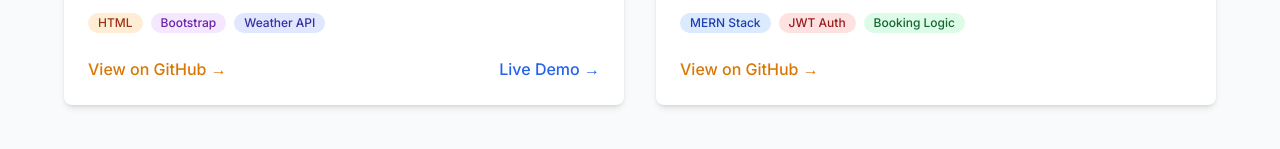
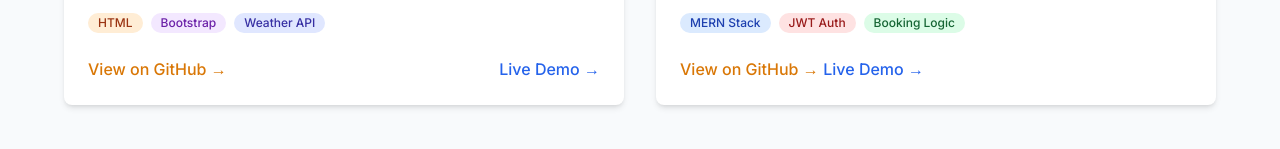
Before and after one commit to yash-web07/portfolio, a plain HTML site: page index.html in a window 1280 px wide. Shown: the part 3369-3518 px from the top of the page. Drawn offline with nearby package versions, Linux system fonts and the light colour scheme.

Commit message:
Adding travels project link index.html

```diff
--- a/index.html
+++ b/index.html
@@ -260,6 +260,8 @@
                             </div>
                             <div class="mt-6">
                                 <a href="https://github.com/yash-web07" target="_blank" class="font-medium text-amber-600 hover:text-amber-700">View on GitHub &rarr;</a>
+                                <a href="https://hinglajmaa-travels.onrender.com" target="_blank" class="font-medium text-blue-600 hover:text-blue-700">Live Demo &rarr;</a>
+                            </div>
                             </div>
                         </div>
                     </div>
```
